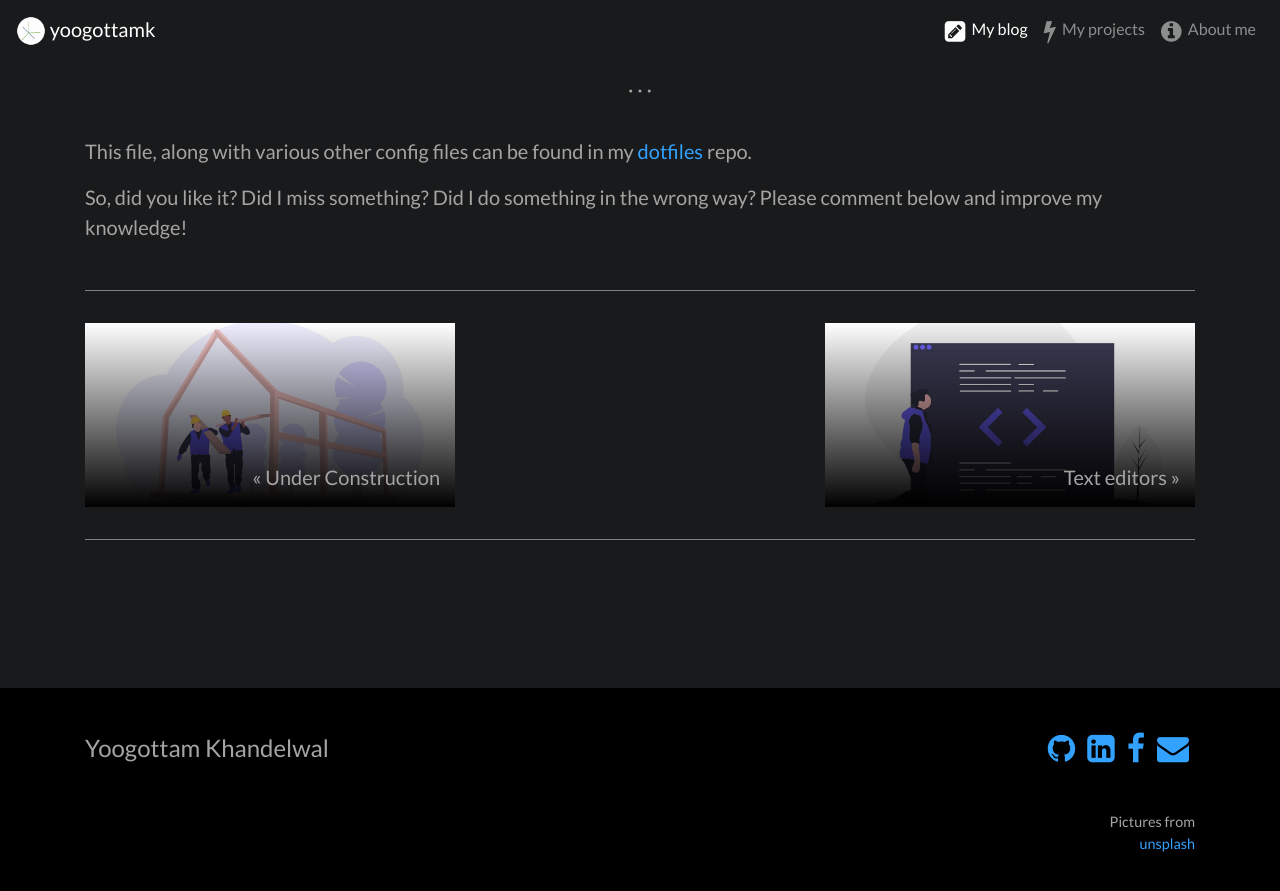
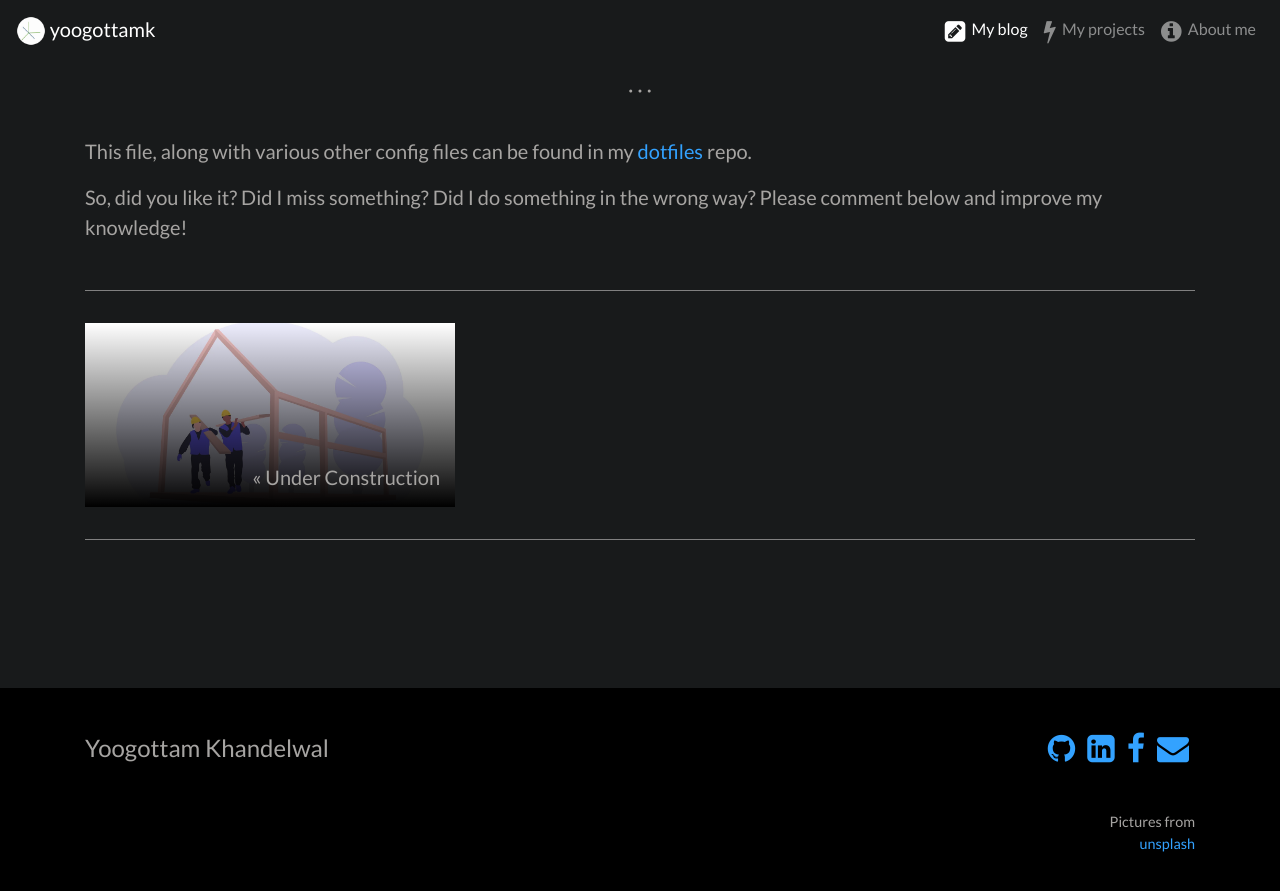
Before and after one commit to yoogottamk/yoogottamk.github.io, a Jekyll site: the page built from _posts/2019-12-08-managing-path.md, in a window 1280 px wide and 900 px high, scrolled down 3636 px. Shown: the top 891 px of the window. Built offline with Jekyll 4.4.1, drawn with Linux system fonts in a browser that asks for light colours; comment, search, counter and statistics services are not loaded.

Commit message:
moved unnecessary post, added alternate fonts

```diff
--- a/css/about.css
+++ b/css/about.css
@@ -2,7 +2,7 @@
 ---
 
 h1,h2,h3,h4,h5,h6 {
-    font-family: 'Fira Mono';
+    font-family: 'Fira Mono', monospace;
     font-weight: bold;
     color: white;
 }
--- a/css/main.css
+++ b/css/main.css
@@ -15,7 +15,7 @@
 
 body {
     padding-top: var(--navbar-height);
-    font-family: "Lato";
+    font-family: 'Lato', sans-serif;
 
     background-color: var(--bg);
     color: var(--fg);
--- a/css/post.css
+++ b/css/post.css
@@ -42,7 +42,7 @@
 
 .section-header {
     text-transform: uppercase;
-    font-family: 'Bebas Neue';
+    font-family: 'Bebas Neue', cursive;
 }
 
 h1,h2,h3,h4,h5,h6 {
```
Also changed, not shown: _drafts/2019-12-11-text-editors.md (renamed from _posts/2019-12-11-text-editors.md).
